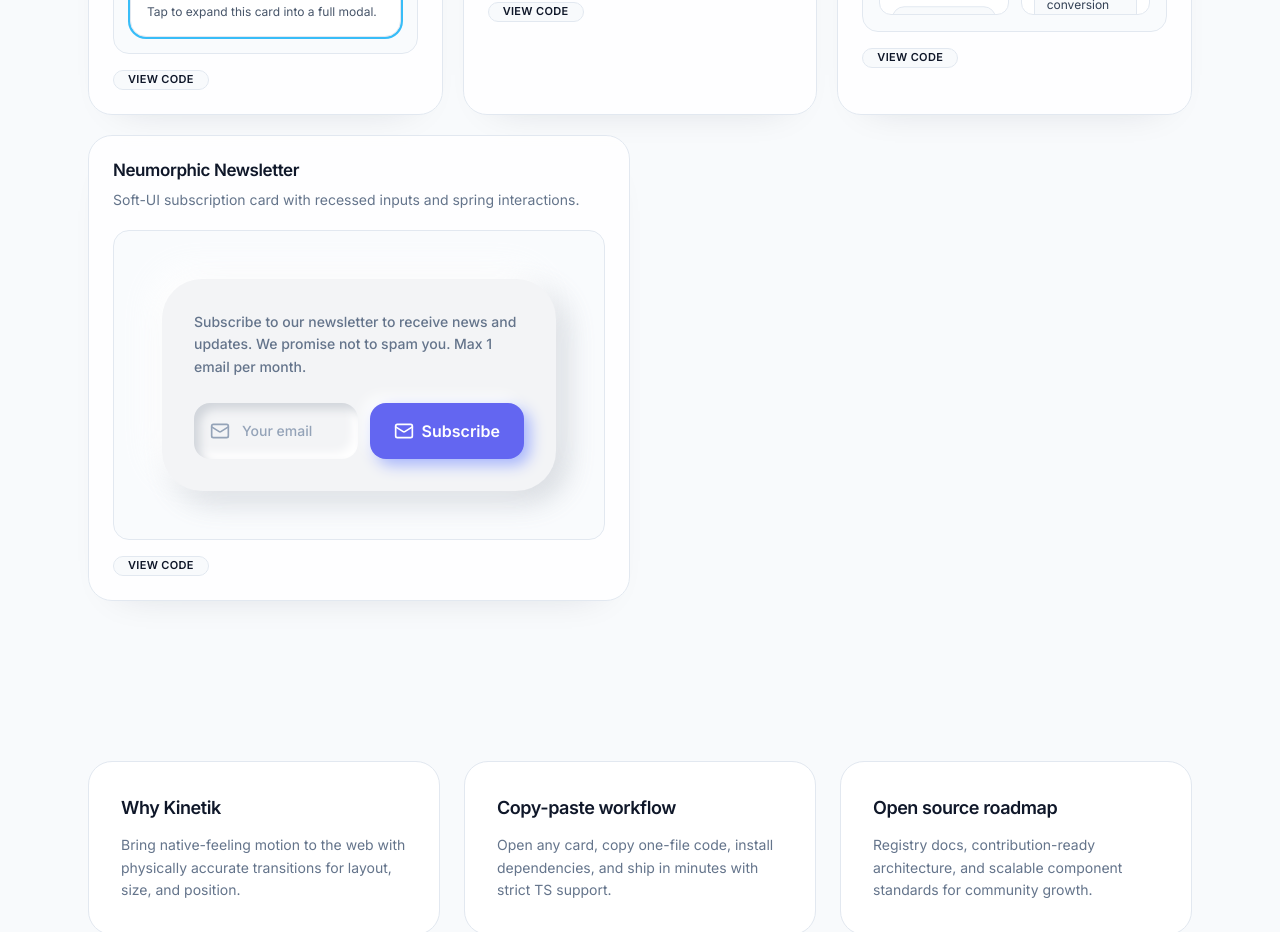
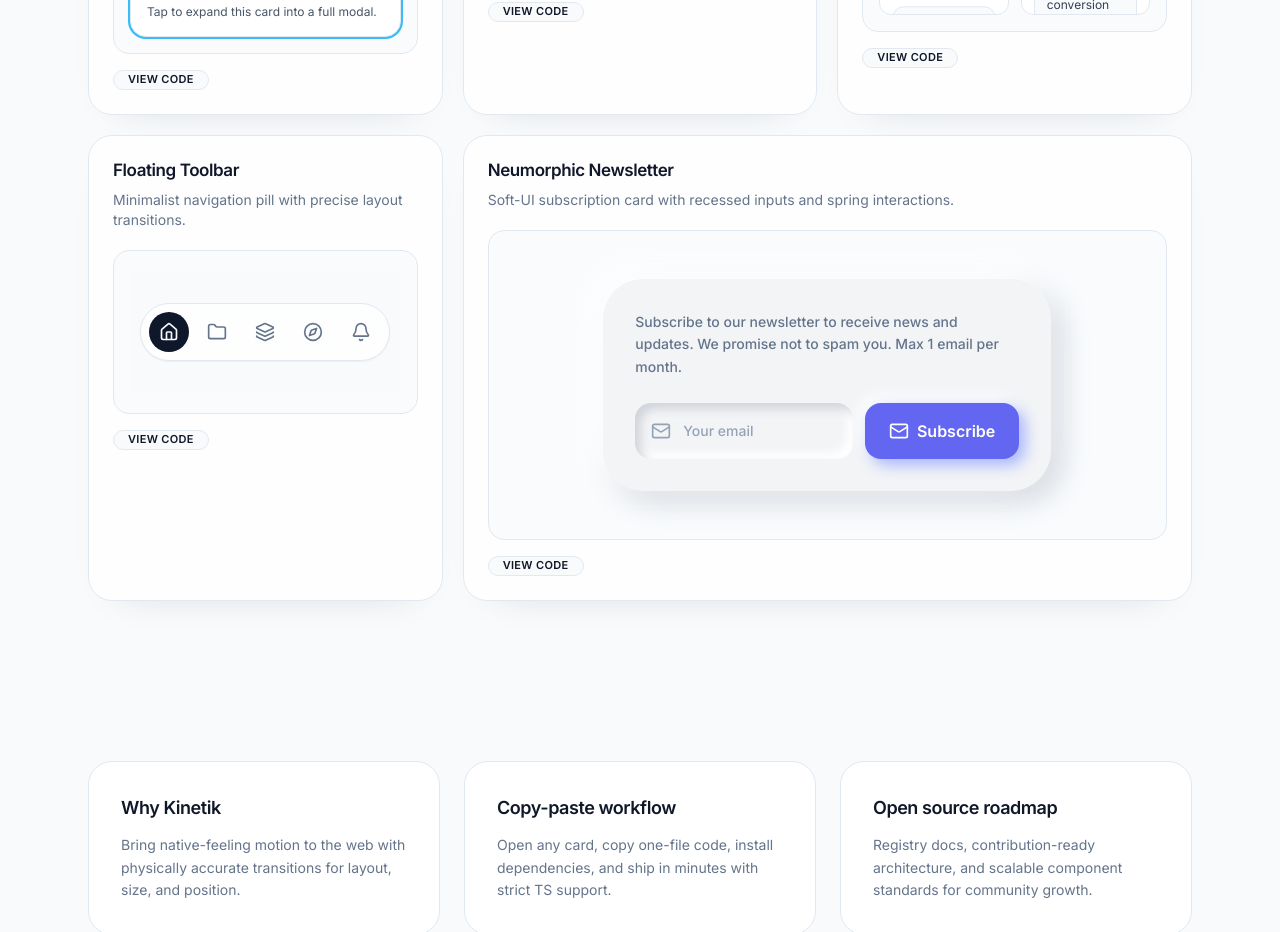
Before and after one commit to sumitttt4/Kinetik, a Next.js app: page / in a window 1280 px wide. Shown: the part 1480-2412 px from the top of the page. Built offline with nearby package versions, Linux system fonts and the light colour scheme.

Commit message:
Add Floating Toolbar component with minimal layout springs

```diff
--- /dev/null
+++ b/app/components/floating-toolbar.tsx
@@ -0,0 +1,72 @@
+'use client';
+
+import { useState } from 'react';
+import { motion, AnimatePresence } from 'framer-motion';
+import { Home, Folder, Layers, Compass, Bell } from 'lucide-react';
+import { cn } from '@/lib/utils';
+
+const items = [
+  { id: 'opt1', icon: Home, label: 'Home' },
+  { id: 'opt2', icon: Folder, label: 'Projects' },
+  { id: 'opt3', icon: Layers, label: 'Stack' },
+  { id: 'opt4', icon: Compass, label: 'Explore' },
+  { id: 'opt5', icon: Bell, label: 'Notifications' },
+];
+
+export function FloatingToolbar() {
+  const [active, setActive] = useState('opt1');
+  const [hovered, setHovered] = useState<string | null>(null);
+
+  return (
+    <div className="flex h-full w-full items-center justify-center bg-gray-50/50 p-8 dark:bg-transparent transition-colors duration-300">
+      <div className="relative flex items-center gap-2 rounded-full border border-slate-200 bg-white/80 px-2 py-2 shadow-sm backdrop-blur-md dark:border-slate-800 dark:bg-slate-900/80">
+        {items.map((item) => {
+          const isActive = active === item.id;
+          const isHovered = hovered === item.id;
+
+          return (
+            <button
+              key={item.id}
+              onClick={() => setActive(item.id)}
+              onMouseEnter={() => setHovered(item.id)}
+              onMouseLeave={() => setHovered(null)}
+              className={cn(
+                "relative flex h-10 w-10 items-center justify-center rounded-full transition-colors duration-200 focus-visible:outline-none focus-visible:ring-2 focus-visible:ring-slate-400",
+                isActive ? "text-slate-50 dark:text-slate-900" : "text-slate-500 hover:text-slate-700 dark:text-slate-400 dark:hover:text-slate-200"
+              )}
+            >
+              {/* Active Background - Morphing Pill */}
+              {isActive && (
+                <motion.div
+                  layoutId="toolbar-active"
+                  className="absolute inset-0 rounded-full bg-slate-900 dark:bg-slate-100"
+                  transition={{
+                    type: "spring",
+                    stiffness: 350,
+                    damping: 30
+                  }}
+                />
+              )}
+
+              {/* Hover Background - Subtle fade */}
+              {isHovered && !isActive && (
+                <motion.div
+                  layoutId="toolbar-hover"
+                  className="absolute inset-0 rounded-full bg-slate-100 dark:bg-slate-800"
+                  transition={{ duration: 0.15 }}
+                />
+              )}
+
+              {/* Icon */}
+              <span className="relative z-10">
+                 <item.icon className="h-5 w-5" />
+              </span>
+
+              {/* Tooltip (Optional, keeping it minimal as requested "less animation") */}
+            </button>
+          );
+        })}
+      </div>
+    </div>
+  );
+}
--- a/app/page.tsx
+++ b/app/page.tsx
@@ -12,6 +12,7 @@ import { CodePanel } from './components/code-panel';
 import { FloatingDock } from './components/floating-dock';
 import { Navbar } from './components/navbar';
 import { NewsletterCard } from './components/newsletter-card';
+import { FloatingToolbar } from './components/floating-toolbar';
 import { registry, type RegistryItem } from '@/lib/registry';
 
 const cards = [
@@ -46,9 +47,15 @@ const cards = [
     component: <InfiniteScrollColumn />
   },
   {
+    title: 'Floating Toolbar',
+    copy: 'Minimalist navigation pill with precise layout transitions.',
+    span: 'md:col-span-2',
+    component: <FloatingToolbar />
+  },
+  {
     title: 'Neumorphic Newsletter',
     copy: 'Soft-UI subscription card with recessed inputs and spring interactions.',
-    span: 'md:col-span-3',
+    span: 'md:col-span-4',
     component: <NewsletterCard />
   }
 ];
```
